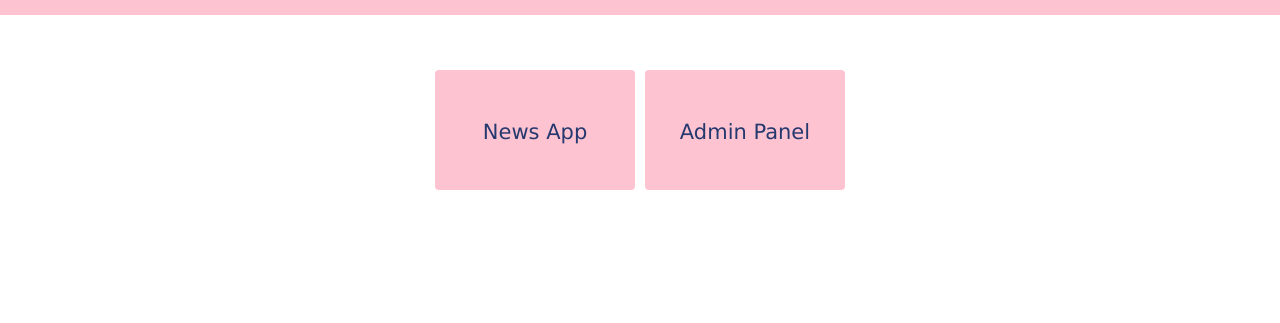
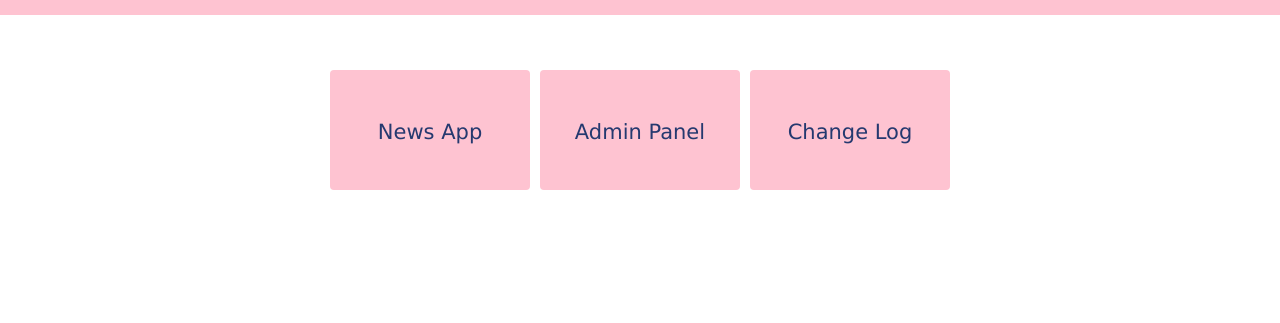
Before and after one commit to wrteamdev/Radio-App-Doc, a plain HTML site: page index.html in a window 1280 px wide. Shown: the part 153-476 px from the top of the page. Drawn offline with nearby package versions, Linux system fonts and the light colour scheme.

Commit message:
Added changelog

```diff
--- a/index.html
+++ b/index.html
@@ -126,6 +126,9 @@
         <button class="button" style="vertical-align:middle"
             onclick="location.href = 'admin-panel/index.html';"><span>Admin
                 Panel</span></button>
+
+        <button class="button" style="vertical-align:middle" onclick="location.href = 'changelog.html';"><span>Change
+                Log</span></button>
     </div>
 
 
```
Also changed, not shown: changelog.html (+1 -1 lines).
